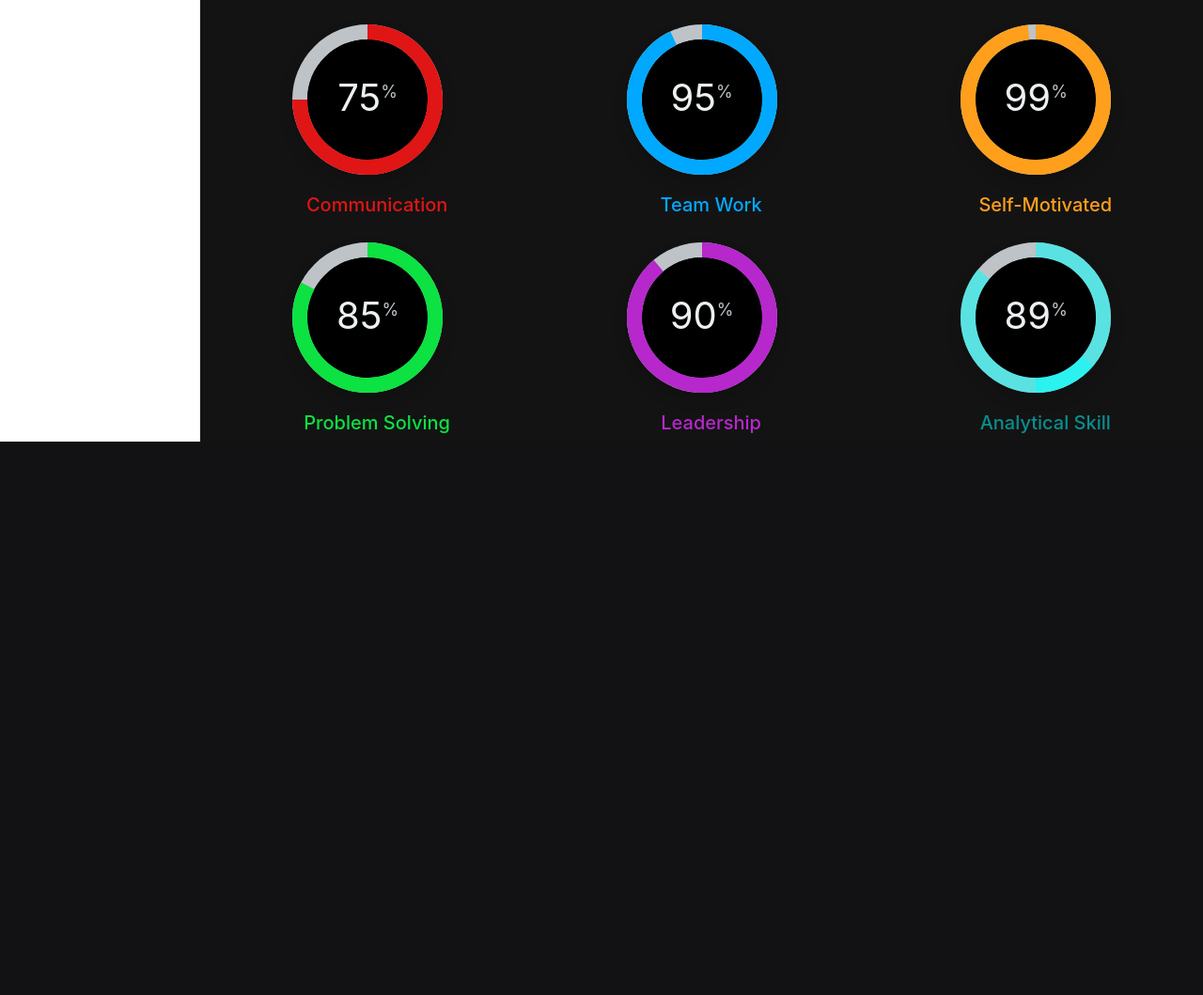
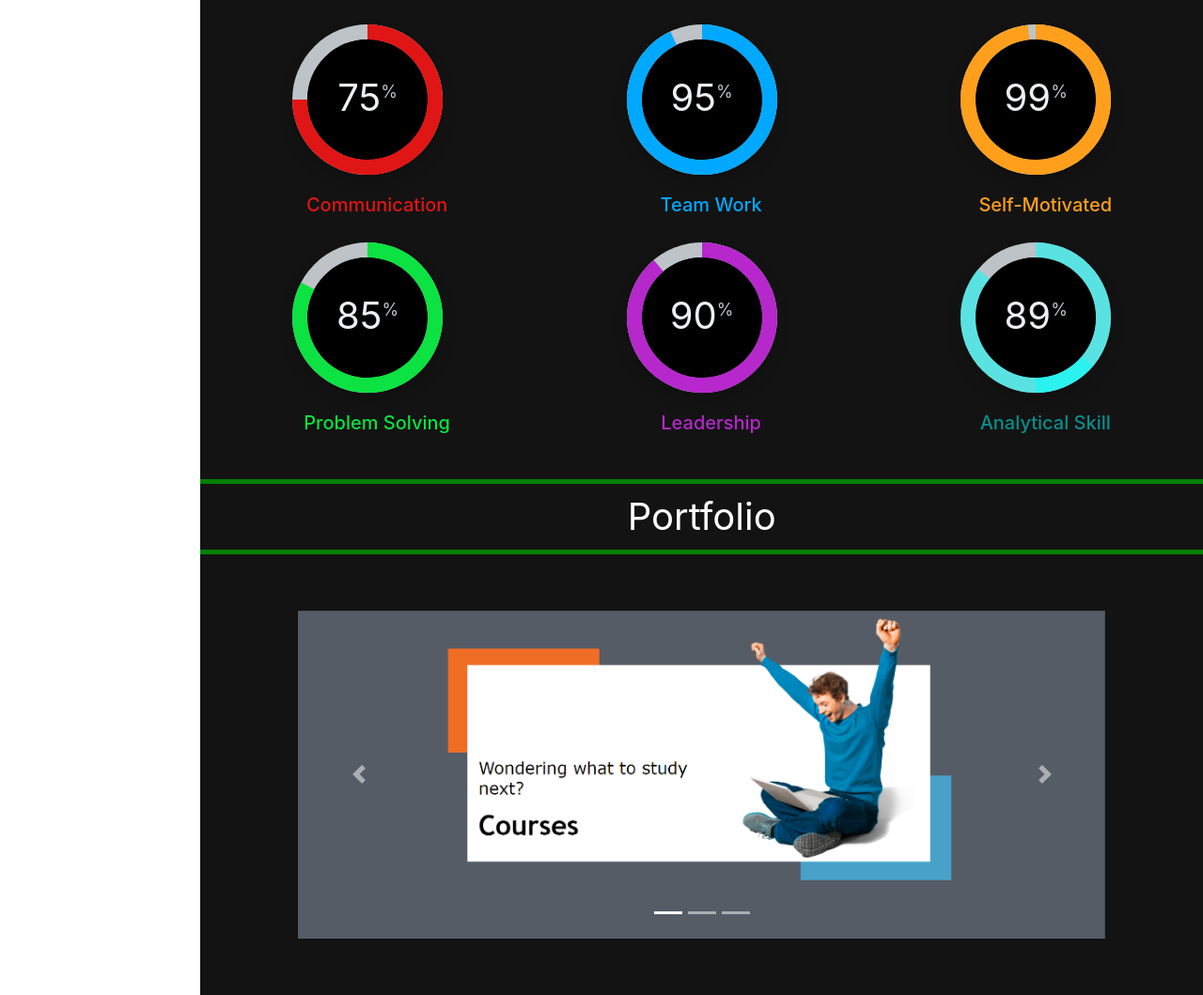
Before and after one commit to Babar-Jawad-Anjum/Babar-Personal-CV-Quiz-Deployment, a PHP site: page / in a window 1280 px wide. Shown: the part 2833-3892 px from the top of the page at 94% size. Before the commit the page ends 3303 px from the top, so only its background shows below. Run offline with PHP 8.4, Linux system fonts and the light colour scheme; some libraries are stand-ins or nearby versions.

Commit message:
portfolio sec commit

```diff
--- a/CV.htm
+++ b/CV.htm
@@ -346,6 +346,74 @@
             <!-- skils section ends -->
 
 
+            <!-- portfolio section starts -->
+            <div class="portfolio" id="portfolio">
+              <div class="portfolio-heading row" >Portfolio</div>
+
+              <div class="portfolio-div row d-flex justify-content-center">
+                <div class="col-10">
+                  <div id="carouselExampleIndicators" class="carousel slide" data-ride="carousel">
+                    <ol class="carousel-indicators">
+                      <li data-target="#carouselExampleIndicators" data-slide-to="0" class="active"></li>
+                      <li data-target="#carouselExampleIndicators" data-slide-to="1"></li>
+                      <li data-target="#carouselExampleIndicators" data-slide-to="2"></li>
+                    </ol>
+                    <div class="carousel-inner">
+                      <div class="carousel-item active">
+                        <img src="/Portfolio/pic11.PNG" class="d-block w-100" alt="...">
+                      </div>
+                      <div class="carousel-item">
+                        <img src="/Portfolio/pic5.PNG" class="d-block w-100" alt="...">
+                      </div>
+                      <div class="carousel-item">
+                        <img src="/Portfolio/piccc.png" class="d-block w-100" alt="...">
+                      </div>
+                      <div class="carousel-item">
+                        <img src="/Portfolio/pic2.PNG" class="d-block w-100" alt="...">
+                      </div>
+                      <div class="carousel-item">
+                        <img src="/Portfolio/foodpic.PNG" class="d-block w-100" alt="...">
+                      </div>
+                      <div class="carousel-item">
+                        <img src="/Portfolio/pic4.PNG" class="d-block w-100" alt="...">
+                      </div>
+                      <div class="carousel-item">
+                        <img src="/Portfolio/pic6.PNG" class="d-block w-100" alt="...">
+                      </div>
+                      <div class="carousel-item">
+                        <img src="/Portfolio/pic9.PNG" class="d-block w-100" alt="...">
+                      </div>
+                      <div class="carousel-item">
+                        <img src="/Portfolio/pic111.PNG" class="d-block w-100" alt="...">
+                      </div>
+                      <div class="carousel-item">
+                        <img src="/Portfolio/pic3.PNG" class="d-block w-100" alt="...">
+                      </div>
+                      <div class="carousel-item">
+                        <img src="/Portfolio/pic12.PNG" class="d-block w-100" alt="...">
+                      </div>
+                      <div class="carousel-item">
+                        <img src="/Portfolio/pic13.PNG" class="d-block w-100" alt="...">
+                      </div>
+                      <div class="carousel-item">
+                        <img src="/Portfolio/pic8.PNG" class="d-block w-100" alt="...">
+                      </div>
+                    </div>
+                    <a class="carousel-control-prev" href="#carouselExampleIndicators" role="button" data-slide="prev">
+                      <span class="carousel-control-prev-icon" aria-hidden="true"></span>
+                      <span class="sr-only">Previous</span>
+                    </a>
+                    <a class="carousel-control-next" href="#carouselExampleIndicators" role="button" data-slide="next">
+                      <span class="carousel-control-next-icon" aria-hidden="true"></span>
+                      <span class="sr-only">Next</span>
+                    </a>
+                  </div>
+                </div>
+              </div>
+            </div>
+            <!-- portfolio section ends -->
+
+
 
 
           </div>
--- a/style.css
+++ b/style.css
@@ -555,10 +555,32 @@ span
 .value-180 .right-side{
     transform: rotate(180deg);
 }
+/* skills section ends */
 
-
-
-
-
-
-/* skills section ends */
+/* portfolio section */
+.portfolio
+{
+    color: white;
+    background-color: #131313;
+    /* height: 1000px; */
+    padding-top: 40px;
+}
+.portfolio > .row
+{
+    margin-right: 0;
+    margin-left: 0;
+}
+.portfolio-heading
+{
+    display: flex;
+    justify-content: center;
+    border-bottom: 5px solid green;
+    border-top: 5px solid green;
+    font-size: 40px;
+    padding: 5px;
+}
+.portfolio-div
+{
+    padding-top: 60px;
+    padding-bottom: 60px;
+}
```
